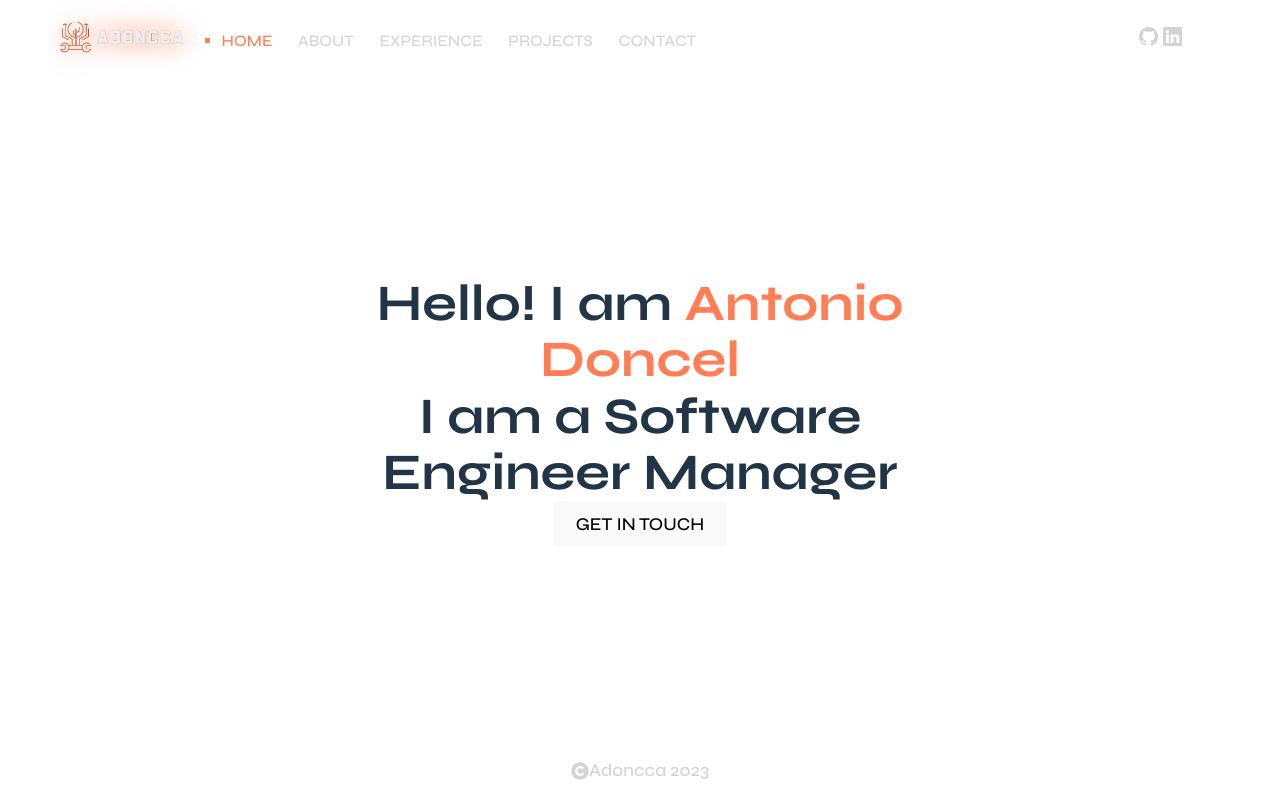
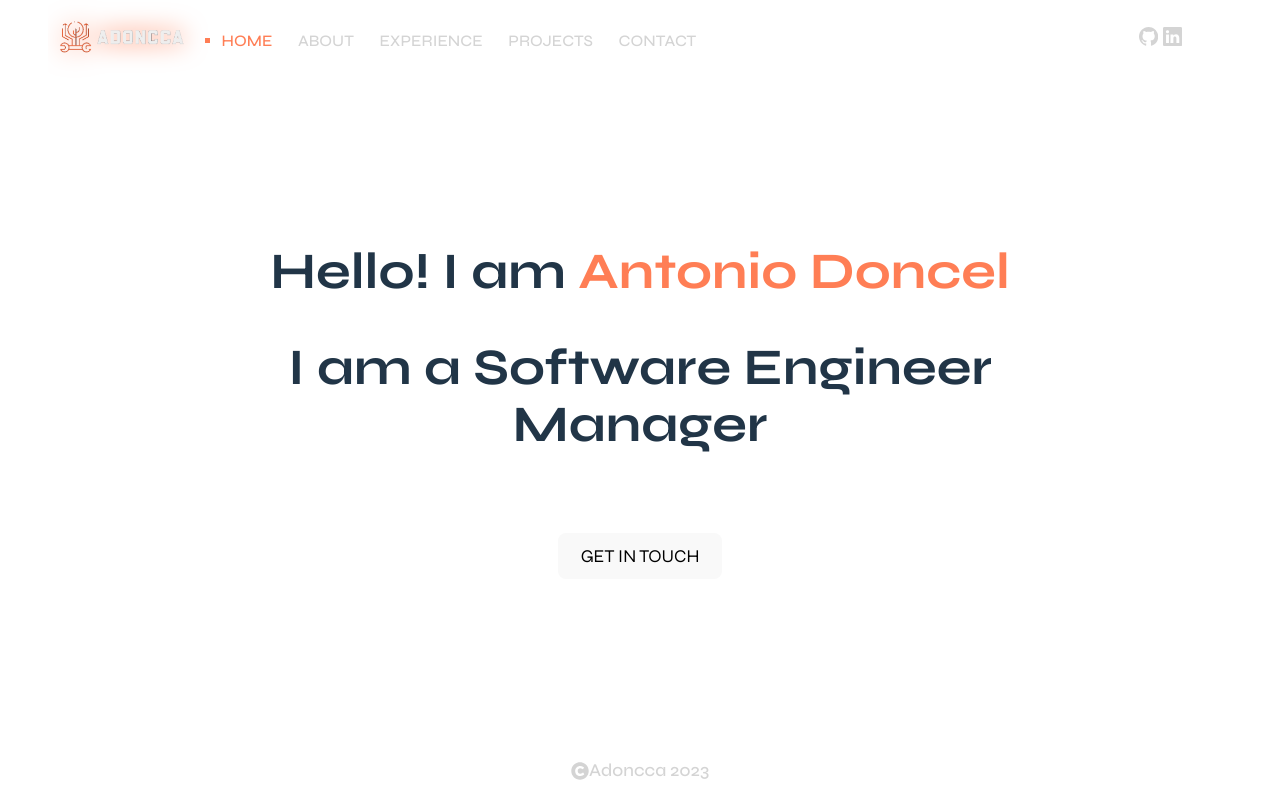
Before and after one commit to ADoncel/portfolio_tempalte, a React (Vite) app: page /#/ in a window 1280 px wide. Built offline with nearby package versions, Linux system fonts and the light colour scheme.

Commit message:
fix-home-sect

```diff
--- a/src/components/Home/Home.css
+++ b/src/components/Home/Home.css
@@ -1,40 +1,24 @@
 .home h1 {
   font-family: "Syne";
   font-style: ligth;
+  margin-bottom: 5vh;
 }
 
 .home {
   height: 80vh;
   width: 100%;
-  display: grid;
+  display: flex;
   padding: 0 10vw;
   justify-content: center;
   align-items: center;
-  grid-template-columns: 0.5fr 1.5fr 0.5fr;
+  flex-direction: column;
 }
 
-.home button:hover {
-  color: #d4d4d4;
-  border-color: #ff7e55;
-  filter: drop-shadow(0 0 0.1em #ff7e55);
-}
-
-.home button:active {
-  color: #ff7e55;
-  outline: none;
-  list-style: square;
-  border-color: #ff7e55;
-  filter: drop-shadow(0 0 0.1em #ff5722);
-}
-
-.home button {
-  font-family: "Syne";
-  font-style: ligth;
-  text-transform: uppercase;
-  font-size: large;
-}
-
-.home__data span u{
+.home__highlight{
   color: #ff7e55;
   text-decoration-color: #fff
 }
+
+.home button{
+  margin-top: 5vh;
+}
--- a/src/components/Home/Home.tsx
+++ b/src/components/Home/Home.tsx
@@ -5,12 +5,10 @@ const Home = () => {
   return (
     <>
       <div className="home">
-        <div />
-        <div className="home__data">
         <h1>
           Hello! I am{" "}
           <span>
-              <u>Antonio Doncel</u>
+            <u className="home__highlight">Antonio Doncel</u>
           </span>
         </h1>
         <h1>I am a Software Engineer Manager</h1>
@@ -18,8 +16,6 @@ const Home = () => {
           <button>Get in touch</button>
         </NavLink>
       </div>
-        <div />
-      </div>
     </>
   );
 };
--- a/src/index.css
+++ b/src/index.css
@@ -58,16 +58,29 @@ button {
   border-radius: 8px;
   border: 1px solid transparent;
   padding: 0.6em 1.2em;
-  font-size: 1em;
-  font-weight: 500;
-  font-family: inherit;
+  font-family: "Syne";
+  font-style: ligth;
+  text-transform: uppercase;
+  font-size: large;
   background-color: #1a1a1a;
   cursor: pointer;
   transition: border-color 0.25s;
 }
+
 button:hover {
-  border-color: #646cff;
+  color: #d4d4d4;
+  border-color: #ff7e55;
+  filter: drop-shadow(0 0 0.1em #ff7e55);
 }
+
+button:active {
+  color: #ff7e55;
+  outline: none;
+  list-style: square;
+  border-color: #ff7e55;
+  filter: drop-shadow(0 0 0.1em #ff5722);
+}
+
 button:focus,
 button:focus-visible {
   outline: 4px auto -webkit-focus-ring-color;
```
Lines whose indentation alone changed are shown as unchanged.
